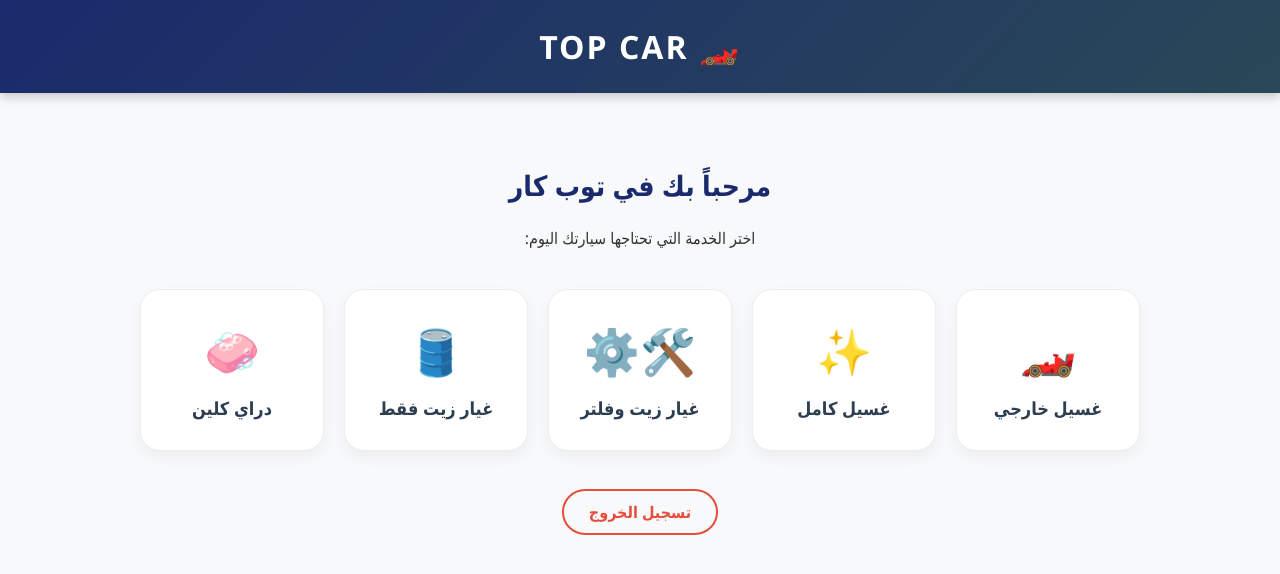
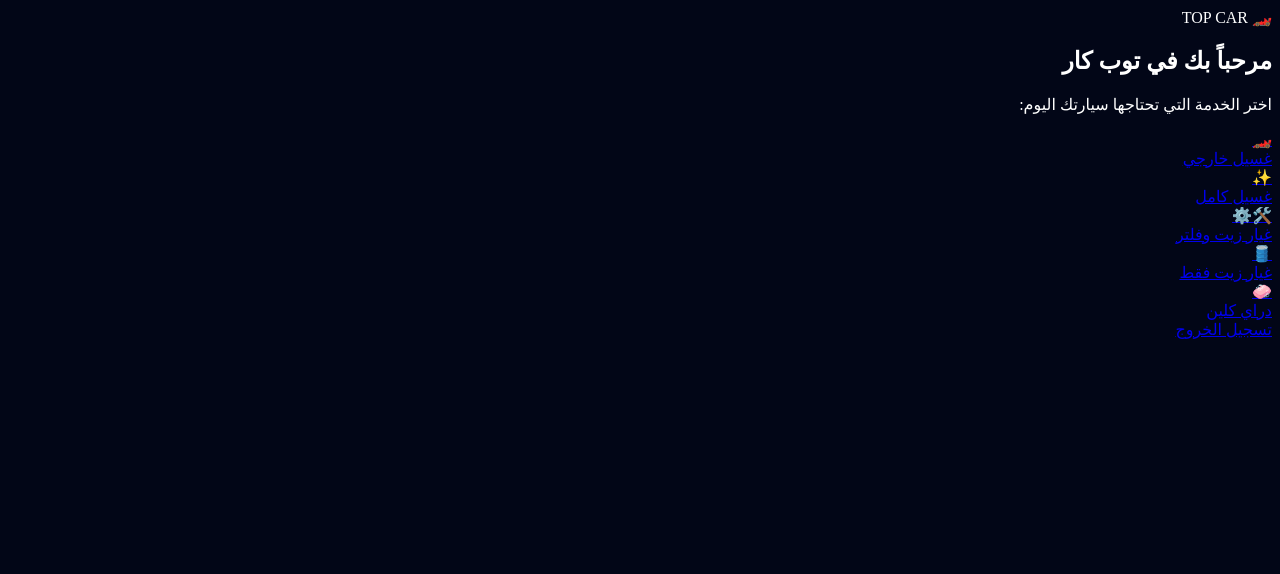
Before and after one commit to Laith15-10/TOP-CAR-, a Django app: page / in a window 1280 px wide. Shown: the top 574 px of the page. Run offline with Django 5.2, Linux system fonts and the light colour scheme.

Commit message:
home.html

```diff
--- a/accounts/templates/home.html
+++ b/accounts/templates/home.html
@@ -6,106 +6,19 @@
     <title>TOP CAR | الرئيسية</title>
     <style>
         body {
-            font-family: 'Segoe UI', Tahoma, Geneva, Verdana, sans-serif;
-            background-color: #f8f9fa;
-            margin: 0;
-            padding: 0;
-            color: #333;
-        }
-
-        .header {
-            background: linear-gradient(135deg, #1a2a6c, #2a4858);
-            color: white;
-            padding: 25px;
-            font-size: 32px;
-            font-weight: bold;
-            text-align: center;
-            box-shadow: 0 4px 10px rgba(0,0,0,0.2);
-            letter-spacing: 2px;
-        }
-
-        .container {
-            max-width: 1000px; /* زدنا العرض قليلاً ليستوعب الخدمات الإضافية */
-            margin: 30px auto;
-            padding: 20px;
-        }
-
-        .welcome-text {
-            text-align: center;
-            margin-bottom: 40px;
-        }
-
-        .welcome-text h2 {
-            color: #1a2a6c;
-            font-size: 28px;
-        }
-
-        .grid-container {
-            display: grid;
-            grid-template-columns: repeat(auto-fit, minmax(180px, 1fr));
-            gap: 20px;
-        }
-
-        .service-link {
-            text-decoration: none;
-            color: inherit;
-        }
-
-        .service-card {
-            background: white;
-            border-radius: 20px;
-            padding: 30px 15px;
-            text-align: center;
-            box-shadow: 0 6px 15px rgba(0,0,0,0.05);
-            transition: all 0.3s ease;
-            cursor: pointer;
-            border: 1px solid #eee;
-            height: 100%;
-            box-sizing: border-box;
-            display: flex;
-            flex-direction: column;
-            justify-content: center;
-        }
-
-        .service-card:hover {
-            transform: translateY(-10px);
-            box-shadow: 0 12px 25px rgba(26, 42, 108, 0.15);
-            border-color: #1a2a6c;
-        }
-
-        .icon {
-            font-size: 45px;
-            display: block;
-            margin-bottom: 15px;
-        }
-
-        .service-name {
-            font-size: 18px;
-            font-weight: bold;
-            color: #2c3e50;
-        }
-
-        .footer {
-            text-align: center;
-            margin-top: 50px;
-            padding-bottom: 30px;
-        }
-
-        .logout-btn {
-            color: #e74c3c;
-            text-decoration: none;
-            font-weight: bold;
-            font-size: 16px;
-            padding: 10px 25px;
-            border: 2px solid #e74c3c;
-            border-radius: 50px;
-            transition: 0.3s;
-        }
-
-        .logout-btn:hover {
-            background: #e74c3c;
-            color: white;
-        }
+    background: #020617; /* كحلي غامق جداً */
+    color: white;
+}
+.card {
+    background: #1e293b; /* لون البطاقة */
+    border: 1px solid #38bdf8; /* حد نيون أزرق */
+    border-radius: 15px;
+}
+.btn {
+    background: #0ea5e9; /* زر نيون */
+    border: none;
+    border-radius: 10px;
+}
     </style>
 </head>
 <body>
```
